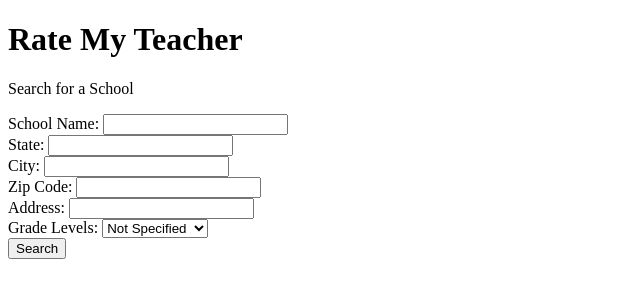
After one commit to LegendSlayerX-YT/RateMyTeacher, a Flask app: page /school in a window 1280 px wide. The commit adds this page. Shown: the top 300 px of the page, without its empty margins (0-640 px from the left). Run offline with Flask 3, Linux system fonts and the light colour scheme.

Commit message:
school_page

```diff
--- a/backend/play.py
+++ b/backend/play.py
@@ -11,9 +11,16 @@ load_dotenv()
 
 app = Flask(__name__)
 
-@app.route('/')
-def Home():
-    return render_template('index.html')
+@app.route('/school')
+def School():
+    return render_template('school.html')
+
+@app.route('/teacher')
+def Teacher():
+    school_id = request.args.get('school_id')
+    print(f"/teacher?school_id={school_id}")
+    return render_template('teacher.html', school_id = school_id if school_id is not None else "null")
+
 
 @app.route('/school/add')
 def Add_school():
@@ -31,7 +38,7 @@ def Add_school():
         school_id = add_school(school_condition)
         if school_id is None:
             return "Failed to add school", 500
-        return json.dumps({"school_id": school_id, "school_other_info": "ccdd"}) #WHAT
+        return json.dumps({"school_id": school_id})
     else:
         return json.dumps({"error" : "The school already exists"})
 
--- /dev/null
+++ b/backend/static/school.css
@@ -0,0 +1,16 @@
+.hidden{
+    display: none;
+}
+
+.popview{
+    position: absolute;
+    top: 20px;
+    left: 20px;
+    width: 100%;
+    height: 100%;
+    background: rgba(225, 225, 255, 0);
+}
+
+.opaque{
+    background-color: rgba(225, 225, 225, 1);
+}
--- /dev/null
+++ b/backend/static/school.js
@@ -0,0 +1,116 @@
+const name_elmt = document.getElementById('School Name');
+const state_elmt = document.getElementById('School State');
+const city_elmt = document.getElementById('School City');
+const zip_code_elmt = document.getElementById('School Zip Code');
+const address_elmt = document.getElementById('School Address');
+const grade_levels_elmt = document.getElementById('School Grade Levels');
+const button_elmt = document.getElementById('Search School');
+const school_list_elmt = document.getElementById('school_list');
+
+const add_name_elmt = document.getElementById('Add School Name');
+const add_state_elmt = document.getElementById('Add School State');
+const add_city_elmt = document.getElementById('Add School City');
+const add_zip_code_elmt = document.getElementById('Add School Zip Code');
+const add_address_elmt = document.getElementById('Add School Address');
+const add_grade_levels_elmt = document.getElementById('Add School Grade Levels');
+const add_button_elmt = document.getElementById('Add School');
+const cancel_add_button_elmt = document.getElementById('Cancel Add School');
+
+
+button_elmt.addEventListener('click', handleSearch);
+
+async function handleSearch() {
+    school_list_elmt.innerHTML = ''
+    const name = name_elmt.value;
+    const state = state_elmt.value;
+    const city = city_elmt.value;
+    const zip_code = zip_code_elmt.value;
+    const address = address_elmt.value;
+    const grade_levels = grade_levels_elmt.value;
+    const response = await fetch('/school/query?' + new URLSearchParams({
+        name: name,
+        state: state,
+        city: city,
+        zip_code: zip_code,
+        address: address,
+        grade_level: grade_levels,
+    }));
+    const data = await response.text();
+    const parsed = JSON.parse(data);
+    for (let i = 0; i < parsed.length; i++) {
+        const newDiv = document.createElement("button");
+        newDiv.innerHTML = `${parsed[i].name ?? ''}
+        <br> ${parsed[i].state ?? ''}
+        <br> ${parsed[i].city ?? ''}
+        <br> ${parsed[i].zip_code ?? ''}
+        <br> ${parsed[i].address ?? ''}
+        <br> ${parsed[i].grade_level ?? ''}`
+        newDiv.id = 'School Id_' + parsed[i].id;
+        newDiv.addEventListener('click', handleSchoolClick);
+        school_list_elmt.appendChild(newDiv);
+    }
+    const add_school_button = document.createElement("button");
+    add_school_button.innerHTML = 'Add a School';
+    school_list_elmt.appendChild(add_school_button);
+    add_school_button.addEventListener('click', handleAddSchoolButton);
+}
+
+function handleAddSchoolButton() {
+    const add_school_div = document.getElementById("add_school_params")
+    add_school_div.classList.remove('hidden')
+    add_name_elmt.value = name_elmt.value;
+    add_state_elmt.value = state_elmt.value;
+    add_city_elmt.value = city_elmt.value;
+    add_zip_code_elmt.value = zip_code_elmt.value;
+    add_address_elmt.value = address_elmt.value;
+    add_grade_levels_elmt.value = grade_levels_elmt.value;
+}
+
+add_button_elmt.addEventListener('click', handleActuallyAddSchool)
+async function handleActuallyAddSchool() {
+    const name = add_name_elmt.value;
+    const state = add_state_elmt.value;
+    const city = add_city_elmt.value;
+    const zip_code = add_zip_code_elmt.value;
+    const address = add_address_elmt.value;
+    const grade_levels = add_grade_levels_elmt.value;
+    const response = await fetch('/school/add?' + new URLSearchParams({
+        name: name,
+        state: state,
+        city: city,
+        zip_code: zip_code,
+        address: address,
+        grade_level: grade_levels,
+    }));
+    const data = await response.text();
+    const parsed = JSON.parse(data);
+    if(parsed.school_id){
+        alert('School add success');
+        const add_school_div = document.getElementById("add_school_params");
+        add_school_div.classList.add('hidden');
+        name_elmt.value = add_name_elmt.value;
+        state_elmt.value = add_state_elmt.value;
+        city_elmt.value = add_city_elmt.value;
+        zip_code_elmt.value = add_zip_code_elmt.value;
+        address_elmt.value = add_address_elmt.value;
+        grade_levels_elmt.value = add_grade_levels_elmt.value;
+        handleSearch();
+    }
+    else{
+        alert('School add failure ' + parsed.error);
+    }
+}
+
+cancel_add_button_elmt.addEventListener('click', handleCancelAdd)
+function handleCancelAdd() {
+    const add_school_div = document.getElementById("add_school_params")
+    add_school_div.classList.add('hidden')
+}
+
+
+function handleSchoolClick(event){
+    const clicked_button = event.target;
+    const id = clicked_button.id;
+    school_id = id.slice('School Id_'.length);
+    window.location.href = `/teacher?school_id=${school_id}`;
+}
--- /dev/null
+++ b/backend/templates/school.html
@@ -0,0 +1,78 @@
+<!doctype html>
+<html lang="en">
+    <head>
+        <title>rate_my_teacher_fe</title>
+        <link rel="stylesheet" href="static/school.css">
+    </head>
+    <body>
+        <div id="root">
+            <h1>Rate My Teacher</h1>
+        </div>
+        <div class="main_part">
+            <p>Search for a School</p>
+            <label for="name">School Name:</label>
+            <input type="text" id="School Name" name="name" />
+            <br>
+            <label for="state">State:</label>
+            <input type="text" id="School State" name="state" />
+            <br>
+            <label for="city">City:</label>
+            <input type="text" id="School City" name="city" />
+            <br>
+            <label for="zip code">Zip Code:</label>
+            <input type="text" id="School Zip Code" name="zip code" />
+            <br>
+            <label for="address">Address:</label>
+            <input type="text" id="School Address" name="address" />
+            <br>
+            <label for="grade_levels">Grade Levels:</label>
+
+            <select name="grade_levels" id="School Grade Levels">
+            <option value="">Not Specified</option>
+            <option value="TK-5">TK-5</option>
+            <option value="TK-8">TK-8</option>
+            <option value="TK-12">TK-12</option>
+            <option value="6-12">6-12</option>
+            <option value="Middle School">Middle School</option>
+            <option value="High School">High School</option>
+            </select>
+            <br>
+            <input type="button" id="Search School" value="Search" />
+            <div id="school_list"> </div>
+        </div>
+        <div id="add_school_params" class="hidden popview">
+            <div id="add_school_params_inner" class="opaque">
+                <label for="name">School Name:</label>
+                <input type="text" id="Add School Name" name="name" />
+                <br>
+                <label for="state">State:</label>
+                <input type="text" id="Add School State" name="state" />
+                <br>
+                <label for="city">City:</label>
+                <input type="text" id="Add School City" name="city" />
+                <br>
+                <label for="zip code">Zip Code:</label>
+                <input type="text" id="Add School Zip Code" name="zip code" />
+                <br>
+                <label for="address">Address:</label>
+                <input type="text" id="Add School Address" name="address" />
+                <br>
+                <label for="grade_levels">Grade Levels:</label>
+
+                <select name="grade_levels" id="Add School Grade Levels">
+                <option value="TK-5">TK-5</option>
+                <option value="TK-8">TK-8</option>
+                <option value="TK-12">TK-12</option>
+                <option value="6-12">6-12</option>
+                <option value="Middle School">Middle School</option>
+                <option value="High School">High School</option>
+                </select>
+                <br>
+                <input type="button" id="Add School" value="Add" />
+                <input type="button" id="Cancel Add School" value="Cancel" />
+            </div>
+        </div>
+        <script src="static/school.js"></script>
+
+    </body>
+</html>
```
Also changed, not shown: backend/db/school.py (+8 -8 lines), backend/static/script.js (+27 -2 lines), backend/templates/teacher.html (renamed from backend/templates/index.html, +5 -3 lines).
